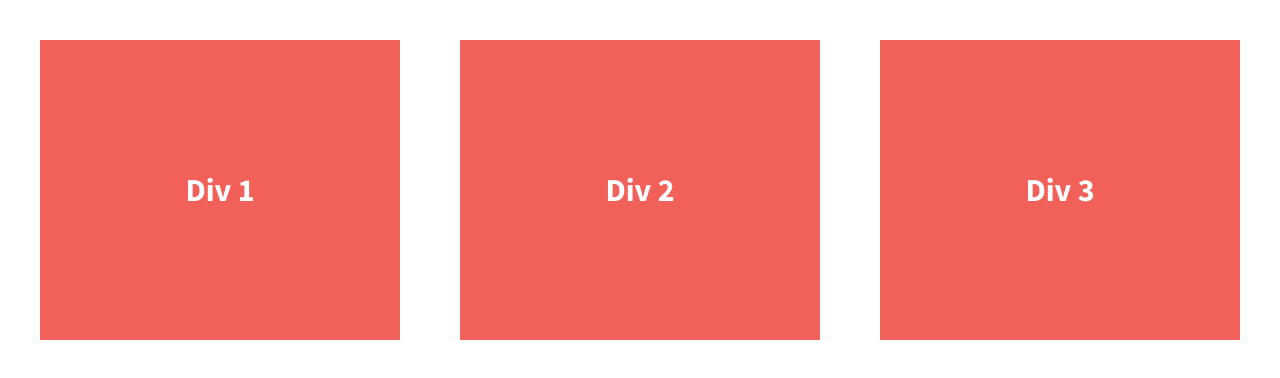
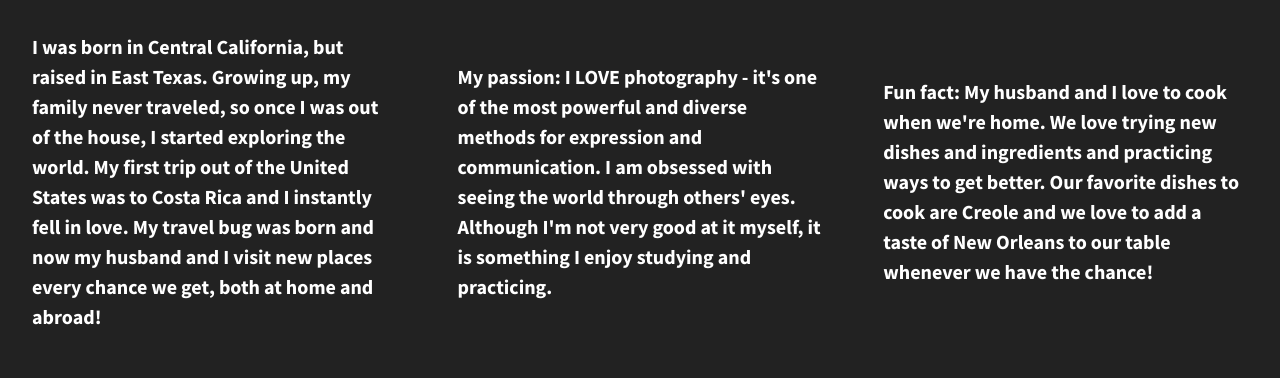
Before and after one commit to Steph-F/divs-flexbox-starter, a plain HTML site: page index.html in a window 1280 px wide. Drawn offline with nearby package versions, Linux system fonts and the light colour scheme.

Commit message:
added content to divs

```diff
--- a/css/main.css
+++ b/css/main.css
@@ -97,36 +97,39 @@ textarea {
 
 
 html {
-  background-color: #fff;
+  background-color: #222;
   height: 100%;
+  width: 100%;
 }
 
 body {
   font-family: 'Source Sans Pro', sans-serif;
+  font-weight: 700;
   padding: 2em;
-  font-size: 1.25em;
+  color: #fff;
   height: 100%;
 }
 
 .wrapper {
   /*add display:flex and set justify-content to space-between*/
-  font-weight: 700;
   display: flex;
   justify-content: space-between;
+  flex-flow: row wrap;
+  align-items: center;
 }
 
 .div-1, .div-2, .div-3 {
   /*give the divs a width of 30%, add display:flex, set justify-content and align-items to center*/
-  color: #fff;
   line-height: 1.5em;
-  font-size: 1.6em;
-  background-color: #f16059;
-  height: 300px;
+  font-size: 1.25em;
+  height: auto;
   display: flex;
   width: 30%;
   justify-content: center;
   align-items: center;
+  color: #fff;
 }
+
 
 
 
--- a/index.html
+++ b/index.html
@@ -23,13 +23,16 @@
 
         <section class="wrapper">
             <div class="div-1">
-                Div 1
+                I was born in Central California, but raised in East Texas. Growing up, my family never traveled, so once I was out of the house, I started exploring the world. My first trip out of the United
+                States was to Costa Rica and I instantly fell in love. My travel bug was born and now my husband and I visit new places every chance we get, both at home and abroad!
             </div>
             <div class="div-2">
-                Div 2
+                My passion: I LOVE photography - it's one of the most powerful and diverse methods for expression and communication. I am obsessed with seeing the world through others' eyes. Although I'm not very
+                good at it myself, it is something I enjoy studying and practicing.
             </div>
             <div class="div-3">
-                Div 3
+                Fun fact: My husband and I love to cook when we're home. We love trying new dishes and ingredients and practicing ways to get better. Our favorite dishes to cook are Creole and we love to add a
+                taste of New Orleans to our table whenever we have the chance!
             </div>
         </section>
 
```
